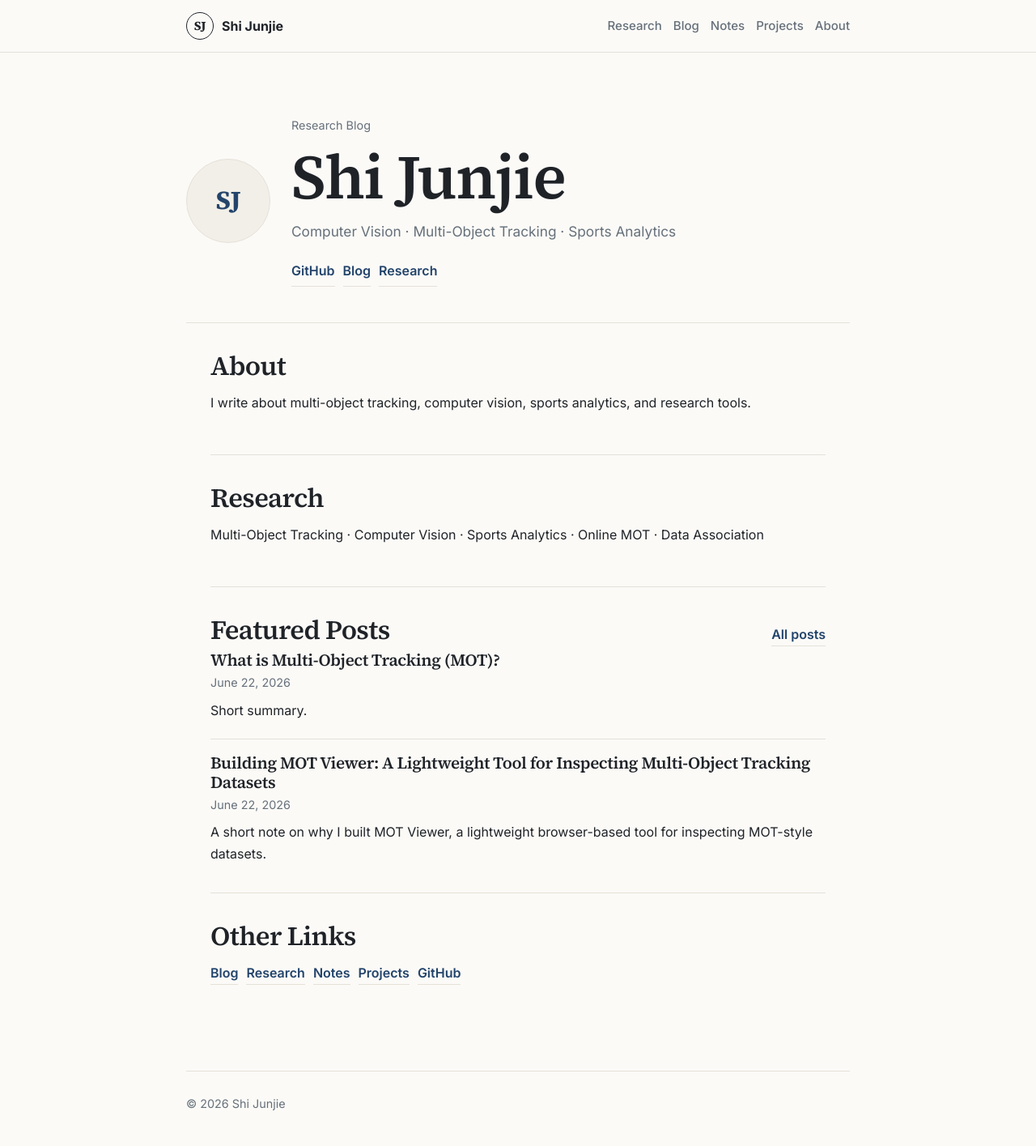
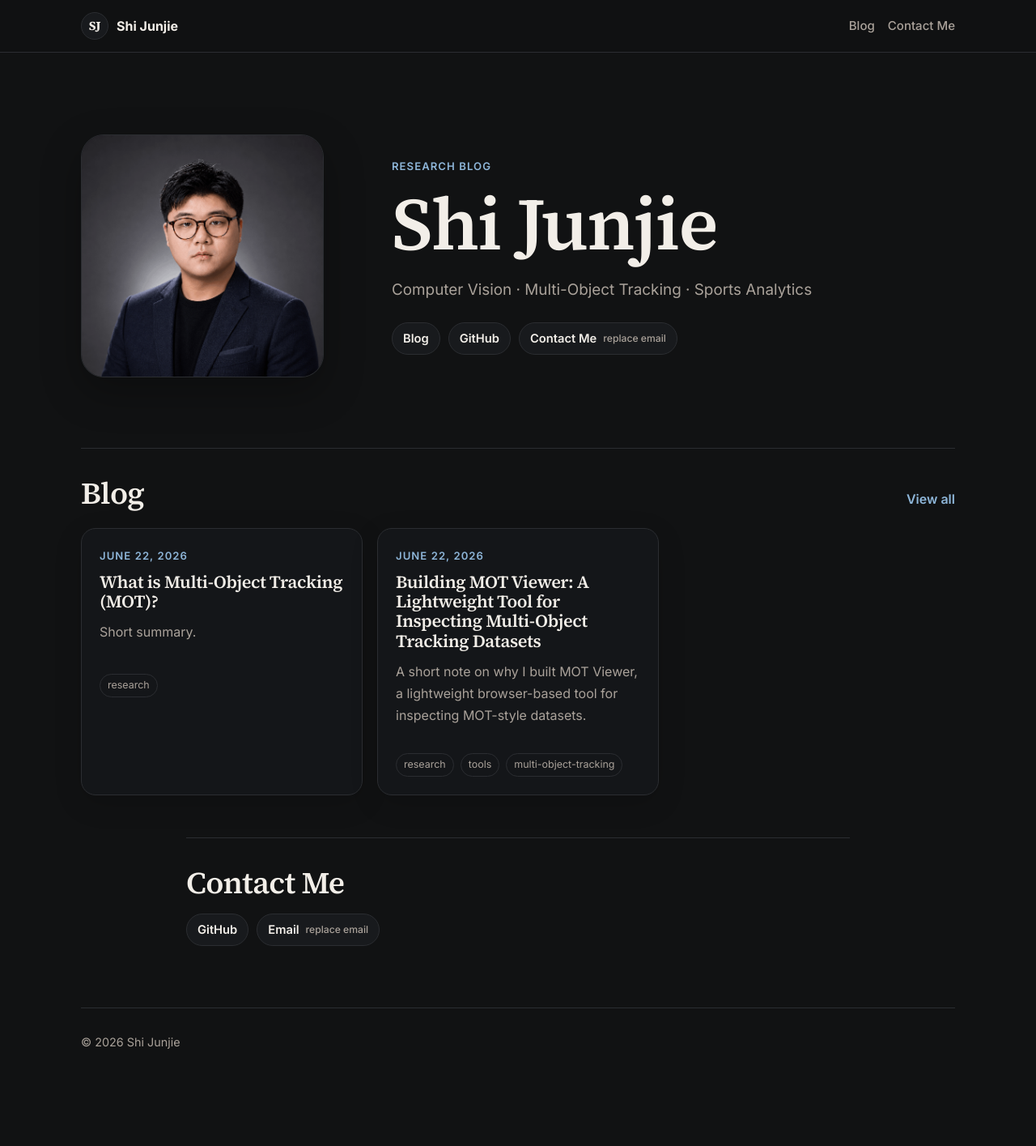
Before and after one commit to shijunjie07/shijunjie07.github.io, a Jekyll site: the page built from index.html, in a window 1280 px wide. Shown: the whole page at 81% size. Built offline with Jekyll 4.4.1, drawn with Linux system fonts in a browser that asks for light colours; after the commit the page ends 1341 px from its top, so only the background shows below that.

Commit message:
Redesign site to minimal dark blog homepage

```diff
--- a/_includes/header.html
+++ b/_includes/header.html
@@ -6,11 +6,8 @@
     </a>
 
     <div class="nav-links">
-      <a href="{{ '/research/' | relative_url }}">Research</a>
       <a href="{{ '/blog/' | relative_url }}">Blog</a>
-      <a href="{{ '/notes/' | relative_url }}">Notes</a>
-      <a href="{{ '/projects/' | relative_url }}">Projects</a>
-      <a href="{{ '/about/' | relative_url }}">About</a>
+      <a href="{{ '/#contact' | relative_url }}">Contact Me</a>
     </div>
   </nav>
 </header>
--- a/_layouts/post.html
+++ b/_layouts/post.html
@@ -3,6 +3,7 @@ layout: default
 ---
 <article class="post">
   <header class="post-header">
+    <a class="back-link" href="{{ '/blog/' | relative_url }}">Back to Blog</a>
     <p class="post-date">{{ page.date | date: "%B %-d, %Y" }}</p>
     <h1>{{ page.title }}</h1>
     {% if page.categories and page.categories.size > 0 %}
--- a/assets/css/styles.css
+++ b/assets/css/styles.css
@@ -1,12 +1,15 @@
 :root {
-  --bg: #fbfaf7;
-  --text: #1f2328;
-  --muted: #66707a;
-  --line: #e5e1d8;
-  --soft: #f2efe8;
-  --accent: #23446b;
-  --max-width: 820px;
-  --content-width: 760px;
+  --bg: #111213;
+  --panel: #181a1d;
+  --panel-soft: #141619;
+  --text: #f2eee8;
+  --muted: #aaa29a;
+  --line: #2b2d31;
+  --accent: #8eb6d9;
+  --accent-soft: rgba(142, 182, 217, 0.14);
+  --shadow: 0 18px 50px rgba(0, 0, 0, 0.28);
+  --max-width: 1080px;
+  --content-width: 820px;
 }
 
 * {
@@ -42,8 +45,8 @@ a:hover {
   z-index: 100;
   padding: 8px 12px;
   background: var(--text);
-  color: #fff;
-  border-radius: 6px;
+  color: var(--bg);
+  border-radius: 999px;
 }
 
 .skip-link:focus {
@@ -52,7 +55,8 @@ a:hover {
 
 .site-header {
   border-bottom: 1px solid var(--line);
-  background: rgba(251, 250, 247, 0.96);
+  background: rgba(17, 18, 19, 0.92);
+  backdrop-filter: blur(14px);
 }
 
 .navbar,
@@ -82,8 +86,10 @@ a:hover {
   height: 34px;
   display: grid;
   place-items: center;
-  border: 1px solid var(--text);
+  border: 1px solid var(--line);
   border-radius: 50%;
+  background: var(--panel);
+  color: var(--text);
   font-family: "Source Serif 4", Georgia, serif;
   font-size: 0.95rem;
   font-weight: 700;
@@ -98,7 +104,7 @@ a:hover {
   align-items: center;
   justify-content: flex-end;
   flex-wrap: wrap;
-  gap: 4px 14px;
+  gap: 16px;
   color: var(--muted);
   font-size: 0.94rem;
   font-weight: 500;
@@ -109,35 +115,35 @@ a:hover {
 }
 
 .content-shell {
-  padding: 56px 0 72px;
+  padding: 58px 0 76px;
 }
 
-.profile {
+.profile-hero {
+  min-height: 430px;
   display: grid;
-  grid-template-columns: auto minmax(0, 1fr);
-  gap: 26px;
+  grid-template-columns: minmax(220px, 300px) minmax(0, 1fr);
+  gap: clamp(34px, 7vw, 84px);
   align-items: center;
-  padding: 22px 0 44px;
-  border-bottom: 1px solid var(--line);
+  padding: 26px 0 70px;
 }
 
-.avatar {
-  width: 104px;
-  height: 104px;
+.profile-photo {
+  width: clamp(220px, 28vw, 300px);
+  aspect-ratio: 1;
   overflow: hidden;
   display: grid;
   place-items: center;
-  flex: 0 0 auto;
   border: 1px solid var(--line);
-  border-radius: 50%;
-  background: var(--soft);
+  border-radius: 28px;
+  background: var(--panel);
+  box-shadow: var(--shadow);
   color: var(--accent);
   font-family: "Source Serif 4", Georgia, serif;
-  font-size: 2rem;
+  font-size: 4rem;
   font-weight: 700;
 }
 
-.avatar img {
+.profile-photo img {
   width: 100%;
   height: 100%;
   object-fit: cover;
@@ -146,9 +152,12 @@ a:hover {
 .eyebrow,
 .post-date,
 .post-meta {
-  margin: 0 0 8px;
-  color: var(--muted);
-  font-size: 0.9rem;
+  margin: 0 0 10px;
+  color: var(--accent);
+  font-size: 0.82rem;
+  font-weight: 600;
+  letter-spacing: 0.08em;
+  text-transform: uppercase;
 }
 
 h1,
@@ -164,66 +173,79 @@ h3 {
   font-family: "Source Serif 4", Georgia, serif;
   font-weight: 600;
   letter-spacing: -0.02em;
-  line-height: 1.14;
+  line-height: 1.12;
 }
 
 h1 {
-  margin-bottom: 8px;
-  font-size: clamp(2.8rem, 8vw, 4.8rem);
+  margin-bottom: 14px;
+  font-size: clamp(3.2rem, 8vw, 5.7rem);
 }
 
 h2 {
-  margin-bottom: 14px;
-  font-size: clamp(1.55rem, 4vw, 2.05rem);
+  margin-bottom: 16px;
+  font-size: clamp(1.8rem, 4vw, 2.35rem);
 }
 
 h3 {
-  margin-bottom: 6px;
-  font-size: 1.28rem;
+  margin-bottom: 10px;
+  font-size: 1.35rem;
 }
 
 .lead {
-  margin-bottom: 16px;
+  max-width: 560px;
+  margin-bottom: 24px;
   color: var(--muted);
-  font-size: 1.08rem;
+  font-size: clamp(1.02rem, 2vw, 1.18rem);
 }
 
-.link-row,
-.link-grid {
+.button-row {
   display: flex;
   flex-wrap: wrap;
   gap: 10px;
 }
 
-.link-row a,
-.link-grid a,
-.post-back a,
-.section-heading a {
-  border-bottom: 1px solid var(--line);
-  color: var(--accent);
+.button {
+  display: inline-flex;
+  align-items: center;
+  gap: 8px;
+  min-height: 38px;
+  padding: 7px 13px;
+  border: 1px solid var(--line);
+  border-radius: 999px;
+  background: var(--panel);
+  color: var(--text);
+  font-size: 0.92rem;
   font-weight: 600;
 }
 
-.link-row a {
-  padding: 5px 0;
+.button:hover {
+  border-color: rgba(142, 182, 217, 0.5);
+  background: var(--accent-soft);
+}
+
+.button span {
+  color: var(--muted);
+  font-size: 0.76rem;
+  font-weight: 500;
 }
 
 .home-section,
 .page-header,
 .page-content,
 .post {
-  max-width: var(--content-width);
+  max-width: var(--max-width);
   margin-left: auto;
   margin-right: auto;
 }
 
 .home-section {
-  padding: 34px 0;
-  border-bottom: 1px solid var(--line);
+  padding: 34px 0 52px;
+  border-top: 1px solid var(--line);
 }
 
-.home-section:last-child {
-  border-bottom: 0;
+.contact-section {
+  max-width: var(--content-width);
+  padding-bottom: 0;
 }
 
 .section-heading {
@@ -231,94 +253,131 @@ h3 {
   align-items: baseline;
   justify-content: space-between;
   gap: 18px;
-  margin-bottom: 6px;
+  margin-bottom: 22px;
 }
 
 .section-heading h2 {
   margin-bottom: 0;
 }
 
-.muted {
+.section-heading a,
+.back-link,
+.post-back a,
+.post-content a {
+  color: var(--accent);
+  font-weight: 600;
+}
+
+.muted,
+.empty-message {
   color: var(--muted);
 }
 
 .page-header {
-  padding-bottom: 26px;
-  border-bottom: 1px solid var(--line);
+  max-width: var(--content-width);
+  padding-bottom: 28px;
 }
 
 .page-header h1,
 .post-header h1 {
-  font-size: clamp(2.2rem, 6vw, 3.8rem);
+  font-size: clamp(2.5rem, 6vw, 4.3rem);
 }
 
 .page-content {
-  padding-top: 30px;
+  padding-top: 10px;
 }
 
-.post-list {
-  display: grid;
-  gap: 22px;
+.blog-grid {
+  padding-top: 10px;
 }
 
-.post-list.compact {
+.post-grid {
+  display: grid;
+  grid-template-columns: repeat(auto-fit, minmax(260px, 1fr));
   gap: 18px;
 }
 
-.post-item {
-  padding-bottom: 22px;
-  border-bottom: 1px solid var(--line);
+.post-card {
+  min-height: 230px;
+  border: 1px solid var(--line);
+  border-radius: 18px;
+  background: var(--panel-soft);
+  box-shadow: 0 10px 35px rgba(0, 0, 0, 0.14);
 }
 
-.post-item:last-child {
-  padding-bottom: 0;
-  border-bottom: 0;
+.post-card-link {
+  min-height: 230px;
+  display: flex;
+  flex-direction: column;
+  padding: 22px;
 }
 
-.post-item h2,
-.post-item h3 {
-  margin-bottom: 4px;
+.post-card:hover {
+  border-color: rgba(142, 182, 217, 0.44);
+  background: var(--panel);
 }
 
-.post-item p:last-child {
-  margin-bottom: 0;
+.post-card h2,
+.post-card h3 {
+  margin-bottom: 12px;
+}
+
+.post-card p {
+  color: var(--muted);
+}
+
+.post-card .post-meta {
+  color: var(--accent);
 }
 
 .tag-list {
   display: flex;
   flex-wrap: wrap;
   gap: 8px;
-  margin: 12px 0 0;
+  margin-top: auto;
+  padding-top: 18px;
 }
 
 .tag-list span {
-  padding: 2px 8px;
+  padding: 3px 9px;
   border: 1px solid var(--line);
   border-radius: 999px;
   color: var(--muted);
-  font-size: 0.82rem;
+  font-size: 0.78rem;
+}
+
+.post {
+  max-width: var(--content-width);
 }
 
 .post-header {
-  padding-bottom: 26px;
+  padding-bottom: 30px;
   border-bottom: 1px solid var(--line);
 }
 
+.back-link {
+  display: inline-block;
+  margin-bottom: 26px;
+  font-size: 0.92rem;
+}
+
 .post-summary {
-  margin-top: 18px;
+  margin-top: 20px;
   color: var(--muted);
-  font-size: 1.05rem;
+  font-size: 1.06rem;
 }
 
 .post-content {
-  padding-top: 32px;
-  font-size: 1.03rem;
+  padding-top: 34px;
+  color: #e6e0d8;
+  font-size: 1.04rem;
 }
 
 .post-content h2,
 .post-content h3 {
   margin-top: 2em;
-  margin-bottom: 0.5em;
+  margin-bottom: 0.55em;
+  color: var(--text);
 }
 
 .post-content p,
@@ -350,21 +409,25 @@ h3 {
 
 .post-content code {
   padding: 0.12em 0.28em;
+  border: 1px solid var(--line);
   border-radius: 5px;
-  background: var(--soft);
+  background: var(--panel);
+  color: #f5d7a6;
   font-size: 0.92em;
 }
 
 .post-content pre {
   overflow-x: auto;
   padding: 16px;
-  border-radius: 8px;
-  background: #24292f;
-  color: #f6f8fa;
+  border: 1px solid var(--line);
+  border-radius: 12px;
+  background: #0b0c0d;
+  color: #f2eee8;
 }
 
 .post-content pre code {
   padding: 0;
+  border: 0;
   background: transparent;
   color: inherit;
 }
@@ -372,49 +435,48 @@ h3 {
 .post-content blockquote {
   margin-left: 0;
   padding-left: 18px;
-  border-left: 3px solid var(--line);
+  border-left: 3px solid var(--accent);
   color: var(--muted);
 }
 
 .post-back {
-  margin-top: 42px;
+  margin-top: 44px;
 }
 
 .site-footer {
-  padding: 28px 0 40px;
+  padding: 30px 0 42px;
   border-top: 1px solid var(--line);
   color: var(--muted);
   font-size: 0.9rem;
 }
 
-@media (max-width: 680px) {
+@media (min-width: 980px) {
+  .post-grid {
+    grid-template-columns: repeat(3, minmax(0, 1fr));
+  }
+
+  .blog-grid {
+    grid-template-columns: repeat(2, minmax(0, 1fr));
+  }
+}
+
+@media (max-width: 760px) {
   .navbar {
     min-height: auto;
-    flex-direction: column;
     align-items: flex-start;
-    padding: 14px 0;
-    gap: 8px;
+    padding: 16px 0;
   }
 
-  .nav-links {
-    justify-content: flex-start;
-    gap: 2px 12px;
-    font-size: 0.92rem;
+  .profile-hero {
+    min-height: 0;
+    grid-template-columns: 1fr;
+    padding-top: 10px;
+    padding-bottom: 48px;
   }
 
-  .content-shell {
-    padding-top: 38px;
-  }
-
-  .profile {
-    grid-template-columns: 1fr;
-    gap: 18px;
-  }
-
-  .avatar {
-    width: 88px;
-    height: 88px;
-    font-size: 1.7rem;
+  .profile-photo {
+    width: min(74vw, 260px);
+    border-radius: 24px;
   }
 
   .section-heading {
@@ -424,14 +486,32 @@ h3 {
   }
 }
 
-@media (max-width: 480px) {
+@media (max-width: 520px) {
   .navbar,
   .content-shell,
   .site-footer {
     width: min(var(--max-width), calc(100% - 28px));
   }
 
+  .navbar {
+    flex-direction: column;
+    gap: 8px;
+  }
+
+  .nav-links {
+    gap: 14px;
+  }
+
+  .content-shell {
+    padding-top: 36px;
+  }
+
   h1 {
-    font-size: 2.55rem;
+    font-size: 2.85rem;
+  }
+
+  .post-grid,
+  .blog-grid {
+    grid-template-columns: 1fr;
   }
 }
--- a/index.html
+++ b/index.html
@@ -1,71 +1,71 @@
 ---
 layout: default
 title: Home
-description: Personal research blog of Shi Junjie.
+description: Minimal personal research blog of Shi Junjie.
 ---
-<section class="profile">
-  <div class="avatar" aria-hidden="true">
-    {% assign avatar_path = '/assets/img/avatar.jpg' %}
-    {% assign avatar_file = site.static_files | where: "path", avatar_path | first %}
-    {% if avatar_file %}
-      <img src="{{ avatar_path | relative_url }}" alt="">
+<section class="profile-hero">
+  <div class="profile-photo" aria-hidden="true">
+    {% assign profile_jpg_path = '/assets/img/profile.jpg' %}
+    {% assign profile_png_path = '/assets/img/profile.png' %}
+    {% assign profile_jpg = site.static_files | where: "path", profile_jpg_path | first %}
+    {% assign profile_png = site.static_files | where: "path", profile_png_path | first %}
+    {% if profile_jpg %}
+      <img src="{{ profile_jpg_path | relative_url }}" alt="">
+    {% elsif profile_png %}
+      <img src="{{ profile_png_path | relative_url }}" alt="">
     {% else %}
       <span>SJ</span>
     {% endif %}
   </div>
 
-  <div class="profile-copy">
+  <div class="profile-intro">
     <p class="eyebrow">Research Blog</p>
     <h1>Shi Junjie</h1>
     <p class="lead">Computer Vision · Multi-Object Tracking · Sports Analytics</p>
-    <div class="link-row" aria-label="Profile links">
-      <a href="https://github.com/shijunjie07">GitHub</a>
-      <a href="{{ '/blog/' | relative_url }}">Blog</a>
-      <a href="{{ '/research/' | relative_url }}">Research</a>
+    <div class="button-row" aria-label="Profile links">
+      <a class="button" href="{{ '/blog/' | relative_url }}">Blog</a>
+      <a class="button" href="https://github.com/shijunjie07">GitHub</a>
+      <a class="button" href="mailto:your-email@example.com">Contact Me <span>replace email</span></a>
     </div>
   </div>
 </section>
 
-<section class="home-section">
-  <h2>About</h2>
-  <p>I write about multi-object tracking, computer vision, sports analytics, and research tools.</p>
-</section>
-
-<section class="home-section">
-  <h2>Research</h2>
-  <p>Multi-Object Tracking · Computer Vision · Sports Analytics · Online MOT · Data Association</p>
-</section>
-
-<section class="home-section">
+<section class="home-section" id="blog">
   <div class="section-heading">
-    <h2>Featured Posts</h2>
-    <a href="{{ '/blog/' | relative_url }}">All posts</a>
+    <h2>Blog</h2>
+    <a href="{{ '/blog/' | relative_url }}">View all</a>
   </div>
 
   {% if site.posts.size > 0 %}
-    <div class="post-list compact">
-      {% for post in site.posts limit:5 %}
-        <article class="post-item">
-          <h3><a href="{{ post.url | relative_url }}">{{ post.title }}</a></h3>
-          <p class="post-meta">{{ post.date | date: "%B %-d, %Y" }}</p>
-          {% if post.summary %}
-            <p>{{ post.summary }}</p>
-          {% endif %}
+    <div class="post-grid">
+      {% for post in site.posts %}
+        <article class="post-card">
+          <a class="post-card-link" href="{{ post.url | relative_url }}" aria-label="Read {{ post.title }}">
+            <p class="post-meta">{{ post.date | date: "%B %-d, %Y" }}</p>
+            <h3>{{ post.title }}</h3>
+            {% if post.summary %}
+              <p>{{ post.summary }}</p>
+            {% endif %}
+            {% if post.categories and post.categories.size > 0 %}
+              <div class="tag-list" aria-label="Categories">
+                {% for category in post.categories %}
+                  <span>{{ category }}</span>
+                {% endfor %}
+              </div>
+            {% endif %}
+          </a>
         </article>
       {% endfor %}
     </div>
   {% else %}
-    <p class="muted">No published posts yet.</p>
+    <p class="empty-message">No published posts yet.</p>
   {% endif %}
 </section>
 
-<section class="home-section">
-  <h2>Other Links</h2>
-  <nav class="link-grid" aria-label="Other links">
-    <a href="{{ '/blog/' | relative_url }}">Blog</a>
-    <a href="{{ '/research/' | relative_url }}">Research</a>
-    <a href="{{ '/notes/' | relative_url }}">Notes</a>
-    <a href="{{ '/projects/' | relative_url }}">Projects</a>
-    <a href="https://github.com/shijunjie07">GitHub</a>
-  </nav>
+<section class="home-section contact-section" id="contact">
+  <h2>Contact Me</h2>
+  <div class="button-row" aria-label="Contact links">
+    <a class="button" href="https://github.com/shijunjie07">GitHub</a>
+    <a class="button" href="mailto:your-email@example.com">Email <span>replace email</span></a>
+  </div>
 </section>
```
Also changed, not shown: blog.html (+6 -4 lines), README.md, assets/img/profile.png (added).
